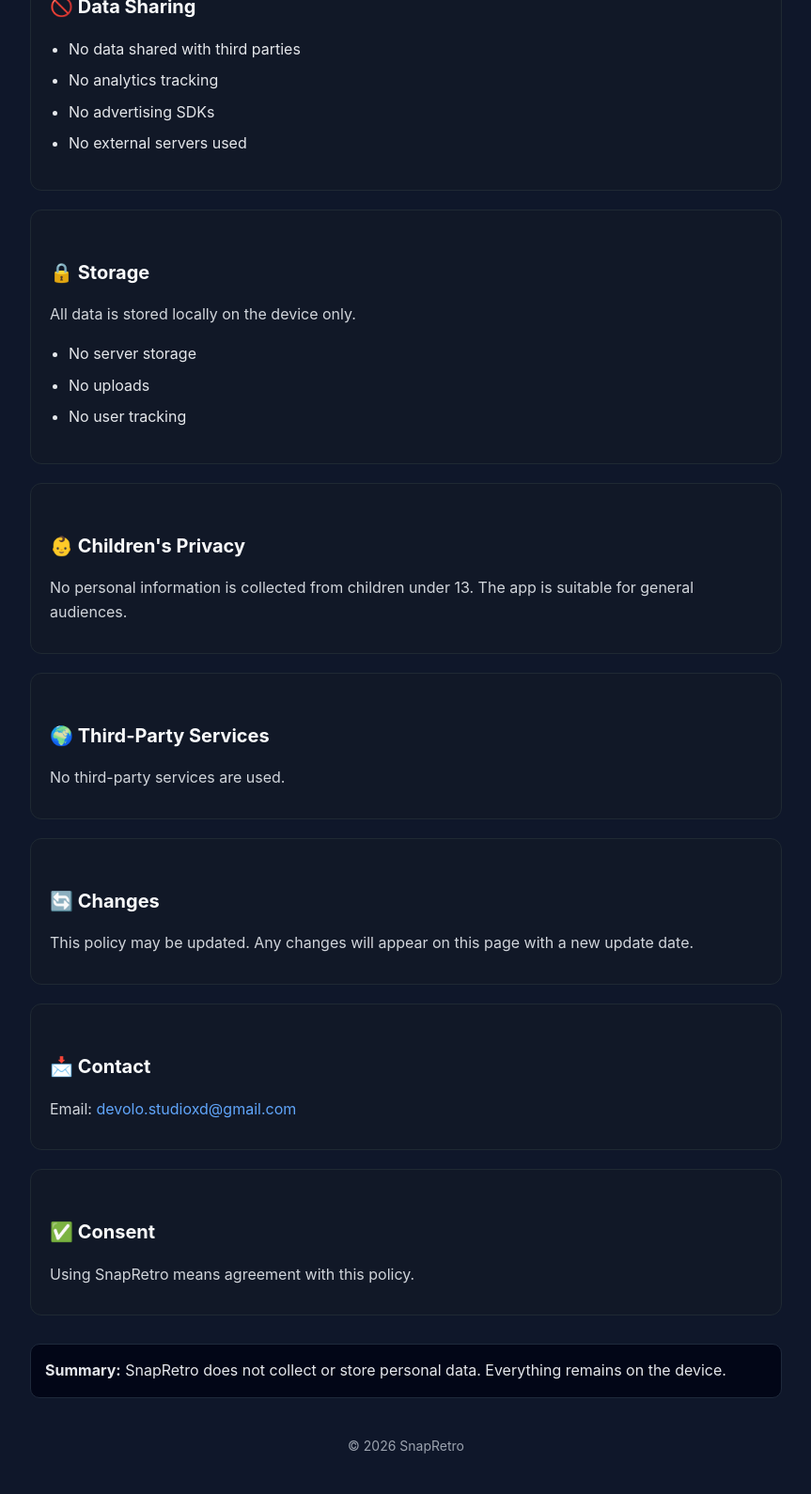
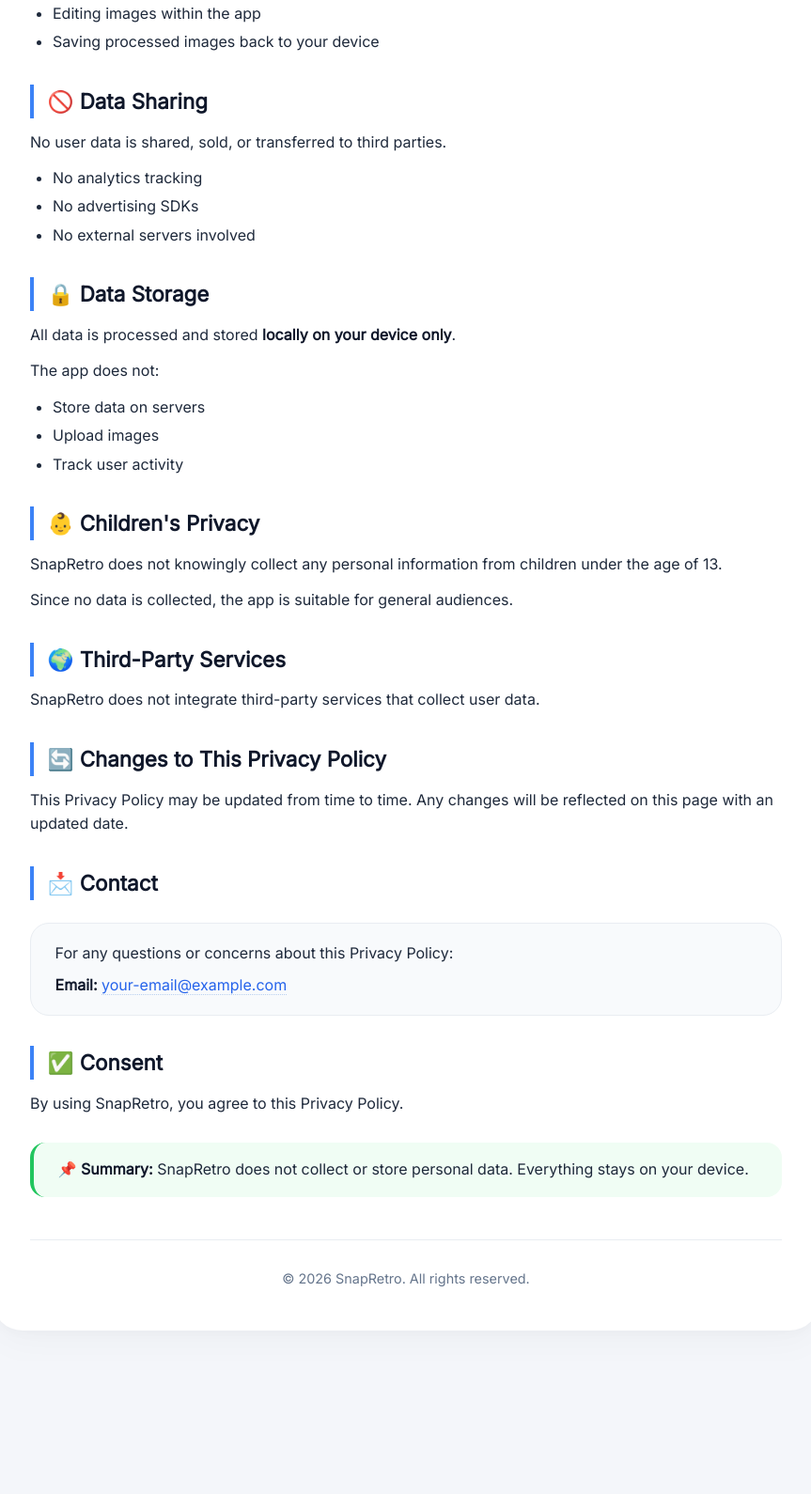
Before and after one commit to devolostudioxd/Snapretro_Privacy, a plain HTML site: page index.html in a window 1280 px wide. Shown: the part 1045-2635 px from the top of the page at 94% size, without its empty margins (208-1071 px from the left). After the commit the page ends 2493 px from the top, so only its background shows below. Drawn offline with Linux system fonts and the light colour scheme.

Commit message:
Update index.html

```diff
--- a/index.html
+++ b/index.html
@@ -2,192 +2,318 @@
 <html lang="en">
 <head>
   <meta charset="UTF-8" />
-  <meta name="viewport" content="width=device-width, initial-scale=1.0"/>
-  <title>SnapRetro Privacy Policy</title>
-
+  <meta name="viewport" content="width=device-width, initial-scale=1.0" />
+  <title>Privacy Policy · SnapRetro</title>
+  <link rel="preconnect" href="https://fonts.googleapis.com" />
+  <link rel="preconnect" href="https://fonts.gstatic.com" crossorigin />
+  <link href="https://fonts.googleapis.com/css2?family=Inter:opsz@14..32&display=swap" rel="stylesheet" />
   <style>
-    body {
-      font-family: -apple-system, BlinkMacSystemFont, "Segoe UI", Roboto, Arial, sans-serif;
-      background-color: #0f172a;
-      color: #e5e7eb;
+    * {
       margin: 0;
       padding: 0;
-      line-height: 1.6;
+      box-sizing: border-box;
     }
 
-    .container {
-      max-width: 800px;
-      margin: auto;
-      padding: 40px 20px;
+    body {
+      background: #f4f6fa;
+      font-family: 'Inter', -apple-system, BlinkMacSystemFont, 'Segoe UI', Roboto, Helvetica, Arial, sans-serif;
+      color: #1e293b;
+      line-height: 1.6;
+      padding: 2rem 1rem;
+    }
+
+    .policy-card {
+      max-width: 880px;
+      margin: 0 auto;
+      background: #ffffff;
+      border-radius: 32px;
+      box-shadow: 0 12px 40px rgba(0, 0, 0, 0.03), 0 4px 12px rgba(0, 0, 0, 0.02);
+      padding: 2.8rem 2.5rem;
+      transition: all 0.2s;
+    }
+
+    @media (max-width: 600px) {
+      .policy-card {
+        padding: 1.8rem 1.2rem;
+        border-radius: 24px;
+      }
     }
 
     h1 {
-      font-size: 32px;
-      margin-bottom: 10px;
-      color: #ffffff;
+      font-size: 2.2rem;
+      font-weight: 600;
+      letter-spacing: -0.01em;
+      color: #0f172a;
+      display: flex;
+      align-items: center;
+      gap: 0.5rem;
+      margin-bottom: 0.25rem;
+    }
+
+    .subhead {
+      display: flex;
+      justify-content: space-between;
+      align-items: center;
+      flex-wrap: wrap;
+      gap: 0.5rem 1rem;
+      border-bottom: 1px solid #e9edf2;
+      padding-bottom: 1.2rem;
+      margin-bottom: 1.8rem;
+    }
+
+    .subhead .date-badge {
+      background: #f1f5f9;
+      padding: 0.25rem 1rem;
+      border-radius: 40px;
+      font-size: 0.8rem;
+      font-weight: 500;
+      color: #334155;
+    }
+
+    .subhead .tag {
+      background: #eef2ff;
+      color: #1e4b8f;
+      font-size: 0.8rem;
+      font-weight: 500;
+      padding: 0.25rem 0.9rem;
+      border-radius: 40px;
+      display: inline-flex;
+      align-items: center;
+      gap: 0.3rem;
     }
 
     h2 {
-      margin-top: 30px;
-      color: #f9fafb;
-      font-size: 20px;
+      font-size: 1.4rem;
+      font-weight: 600;
+      margin: 2rem 0 0.6rem 0;
+      color: #0f172a;
+      border-left: 4px solid #3b82f6;
+      padding-left: 0.9rem;
+    }
+
+    h3 {
+      font-size: 1.1rem;
+      font-weight: 600;
+      margin: 1.6rem 0 0.4rem 0;
+      color: #1e293b;
     }
 
     p {
-      margin: 10px 0;
-      color: #d1d5db;
+      margin: 0.8rem 0;
+      color: #1e293b;
     }
 
-    ul {
-      padding-left: 20px;
+    strong {
+      font-weight: 600;
+      color: #0f172a;
+    }
+
+    ul,
+    ol {
+      margin: 0.6rem 0 1rem 1.5rem;
     }
 
     li {
-      margin-bottom: 8px;
+      margin: 0.3rem 0;
     }
 
-    .card {
-      background: #111827;
-      padding: 20px;
-      border-radius: 12px;
-      margin-top: 20px;
-      border: 1px solid #1f2933;
+    .highlight-box {
+      background: #f8fafc;
+      border-radius: 18px;
+      padding: 1.2rem 1.6rem;
+      margin: 1.2rem 0;
+      border: 1px solid #e9edf2;
     }
 
-    .highlight {
-      color: #22c55e;
-      font-weight: 500;
+    .highlight-box strong {
+      color: #0f172a;
     }
 
-    .footer {
-      margin-top: 40px;
-      font-size: 14px;
-      color: #9ca3af;
-      text-align: center;
+    .emoji-bullet {
+      list-style: none;
+      padding-left: 0;
     }
 
-    .email {
-      color: #60a5fa;
-      text-decoration: none;
+    .emoji-bullet li {
+      display: flex;
+      gap: 0.6rem;
+      align-items: flex-start;
+      padding: 0.3rem 0;
     }
 
-    .email:hover {
-      text-decoration: underline;
+    .emoji-bullet li::before {
+      content: "•";
+      color: #3b82f6;
+      font-weight: 700;
+      margin-right: 0.3rem;
     }
 
-    .summary {
-      background: #020617;
-      border: 1px solid #1e293b;
-      padding: 15px;
-      border-radius: 10px;
-      margin-top: 30px;
+    .permission-pill {
+      background: #f1f5f9;
+      padding: 0.1rem 0.8rem;
+      border-radius: 40px;
+      font-family: 'Menlo', 'Monaco', 'Cascadia Code', monospace;
+      font-size: 0.8rem;
+      color: #1e293b;
+      display: inline-block;
+    }
+
+    .divider {
+      border: 0;
+      height: 1px;
+      background: #e2e8f0;
+      margin: 2rem 0;
+    }
+
+    .contact-box {
+      background: #f8fafc;
+      padding: 1.2rem 1.6rem;
+      border-radius: 20px;
+      border: 1px solid #e9edf2;
+      margin: 1.5rem 0 0.5rem 0;
+    }
+
+    .contact-box a {
+      color: #2563eb;
+      text-decoration: none;
+      font-weight: 500;
+      border-bottom: 1px dotted #b9d0f0;
+    }
+
+    .contact-box a:hover {
+      color: #1d4ed8;
+      border-bottom: 1px solid #2563eb;
+    }
+
+    .footer-note {
+      margin-top: 2.8rem;
+      font-size: 0.9rem;
+      color: #64748b;
+      text-align: center;
+      border-top: 1px solid #e9edf2;
+      padding-top: 1.8rem;
+    }
+
+    .footer-note span {
+      font-weight: 500;
+      color: #1e293b;
+    }
+
+    .summary-box {
+      background: #f0fdf4;
+      border-left: 4px solid #22c55e;
+      padding: 1rem 1.6rem;
+      border-radius: 16px;
+      margin: 1.8rem 0 0.5rem 0;
+    }
+
+    @media (max-width: 480px) {
+      h1 {
+        font-size: 1.7rem;
+      }
+      .policy-card {
+        padding: 1.5rem 1rem;
+      }
     }
   </style>
 </head>
+<body>
+  <div class="policy-card">
 
-<body>
-  <div class="container">
-
-    <h1>Privacy Policy for SnapRetro</h1>
-    <div class="card">
-      <h2>📌 Overview</h2>
-      <p>
-        SnapRetro is a photo editing application that allows applying filters, effects,
-        textures, and templates to photos. The app follows a
-        <span class="highlight">privacy-first approach</span>, meaning all data stays on the device.
-      </p>
+    <h1>📸 Privacy Policy</h1>
+    <div class="subhead">
+      <span class="date-badge">📅 Last updated: July 2026</span>
+      <span class="tag">🔒 privacy-first · local only</span>
     </div>
 
-    <div class="card">
-      <h2>📷 Information</h2>
+    <p><strong>SnapRetro</strong> respects your privacy and is committed to protecting it. This Privacy Policy explains how the mobile application <strong>SnapRetro</strong> handles your information.</p>
 
-      <h3>Photos and Media</h3>
-      <ul>
-        <li>No collection or storage of photos</li>
-        <li>No uploading of images</li>
-        <li>All processing happens locally on the device</li>
-      </ul>
+    <!-- Overview -->
+    <h2>📌 Overview</h2>
+    <p>SnapRetro is a photo editing application that allows users to apply filters, effects, textures, and templates to their photos. The app is designed with a <strong>privacy-first approach</strong>, meaning your data stays on your device.</p>
 
-      <h3>Permissions</h3>
-      <ul>
-        <li><strong>Photos / Media Access</strong> – used to import and save images</li>
-      </ul>
+    <!-- Information we collect -->
+    <h2>📷 Information We Collect</h2>
+
+    <h3>1. Photos and Media (User-Provided Content)</h3>
+    <p>SnapRetro may access photos stored on your device <strong>only when you choose to import or save images</strong>.</p>
+    <ul>
+      <li>No collection, storage, or uploading of your photos</li>
+      <li>All image processing happens <strong>locally on your device</strong></li>
+    </ul>
+
+    <h3>2. Device Permissions</h3>
+    <p>SnapRetro may request the following permission:</p>
+    <ul>
+      <li><strong>Photos / Media Access</strong>
+        <ul>
+          <li>Used to import images for editing</li>
+          <li>Used to save edited images to your gallery</li>
+        </ul>
+      </li>
+    </ul>
+    <p>Access to media happens only with your explicit action.</p>
+
+    <!-- How info is used -->
+    <h2>🔐 How Information Is Used</h2>
+    <p>No personal data is collected.</p>
+    <p>Access to photos is strictly limited to:</p>
+    <ul>
+      <li>Editing images within the app</li>
+      <li>Saving processed images back to your device</li>
+    </ul>
+
+    <!-- Data sharing -->
+    <h2>🚫 Data Sharing</h2>
+    <p>No user data is shared, sold, or transferred to third parties.</p>
+    <ul>
+      <li>No analytics tracking</li>
+      <li>No advertising SDKs</li>
+      <li>No external servers involved</li>
+    </ul>
+
+    <!-- Data storage -->
+    <h2>🔒 Data Storage</h2>
+    <p>All data is processed and stored <strong>locally on your device only</strong>.</p>
+    <p>The app does not:</p>
+    <ul>
+      <li>Store data on servers</li>
+      <li>Upload images</li>
+      <li>Track user activity</li>
+    </ul>
+
+    <!-- Children -->
+    <h2>👶 Children's Privacy</h2>
+    <p>SnapRetro does not knowingly collect any personal information from children under the age of 13.</p>
+    <p>Since no data is collected, the app is suitable for general audiences.</p>
+
+    <!-- Third party -->
+    <h2>🌍 Third-Party Services</h2>
+    <p>SnapRetro does not integrate third-party services that collect user data.</p>
+
+    <!-- Changes -->
+    <h2>🔄 Changes to This Privacy Policy</h2>
+    <p>This Privacy Policy may be updated from time to time. Any changes will be reflected on this page with an updated date.</p>
+
+    <!-- Contact -->
+    <h2>📩 Contact</h2>
+    <div class="contact-box">
+      <p style="margin: 0;">For any questions or concerns about this Privacy Policy:</p>
+      <p style="margin: 0.5rem 0 0 0;"><strong>Email:</strong> <a href="mailto:your-email@example.com">your-email@example.com</a></p>
     </div>
 
-    <div class="card">
-      <h2>🔐 Usage</h2>
-      <p>No personal data is collected.</p>
-      <ul>
-        <li>Editing images within the app</li>
-        <li>Saving processed images to the device</li>
-      </ul>
+    <!-- Consent -->
+    <h2>✅ Consent</h2>
+    <p>By using SnapRetro, you agree to this Privacy Policy.</p>
+
+    <!-- Summary -->
+    <div class="summary-box">
+      <p style="margin: 0; font-weight: 500;">📌 <strong>Summary:</strong> SnapRetro does not collect or store personal data. Everything stays on your device.</p>
     </div>
 
-    <div class="card">
-      <h2>🚫 Data Sharing</h2>
-      <ul>
-        <li>No data shared with third parties</li>
-        <li>No analytics tracking</li>
-        <li>No advertising SDKs</li>
-        <li>No external servers used</li>
-      </ul>
+    <div class="footer-note">
+      © 2026 SnapRetro. All rights reserved.
     </div>
-
-    <div class="card">
-      <h2>🔒 Storage</h2>
-      <p>All data is stored locally on the device only.</p>
-      <ul>
-        <li>No server storage</li>
-        <li>No uploads</li>
-        <li>No user tracking</li>
-      </ul>
-    </div>
-
-    <div class="card">
-      <h2>👶 Children's Privacy</h2>
-      <p>
-        No personal information is collected from children under 13.
-        The app is suitable for general audiences.
-      </p>
-    </div>
-
-    <div class="card">
-      <h2>🌍 Third-Party Services</h2>
-      <p>No third-party services are used.</p>
-    </div>
-
-    <div class="card">
-      <h2>🔄 Changes</h2>
-      <p>
-        This policy may be updated. Any changes will appear on this page
-        with a new update date.
-      </p>
-    </div>
-
-    <div class="card">
-      <h2>📩 Contact</h2>
-      <p>
-        Email:
-        <a class="email" href="mailto:devolo.studioxd@gmail.com">
-          devolo.studioxd@gmail.com
-        </a>
-      </p>
-    </div>
-
-    <div class="card">
-      <h2>✅ Consent</h2>
-      <p>Using SnapRetro means agreement with this policy.</p>
-    </div>
-
-    <div class="summary">
-      <strong>Summary:</strong>
-      SnapRetro does not collect or store personal data. Everything remains on the device.
-    </div>
-
-    <div class="footer">
-      © 2026 SnapRetro
-    </div>
-
   </div>
 </body>
 </html>
```
